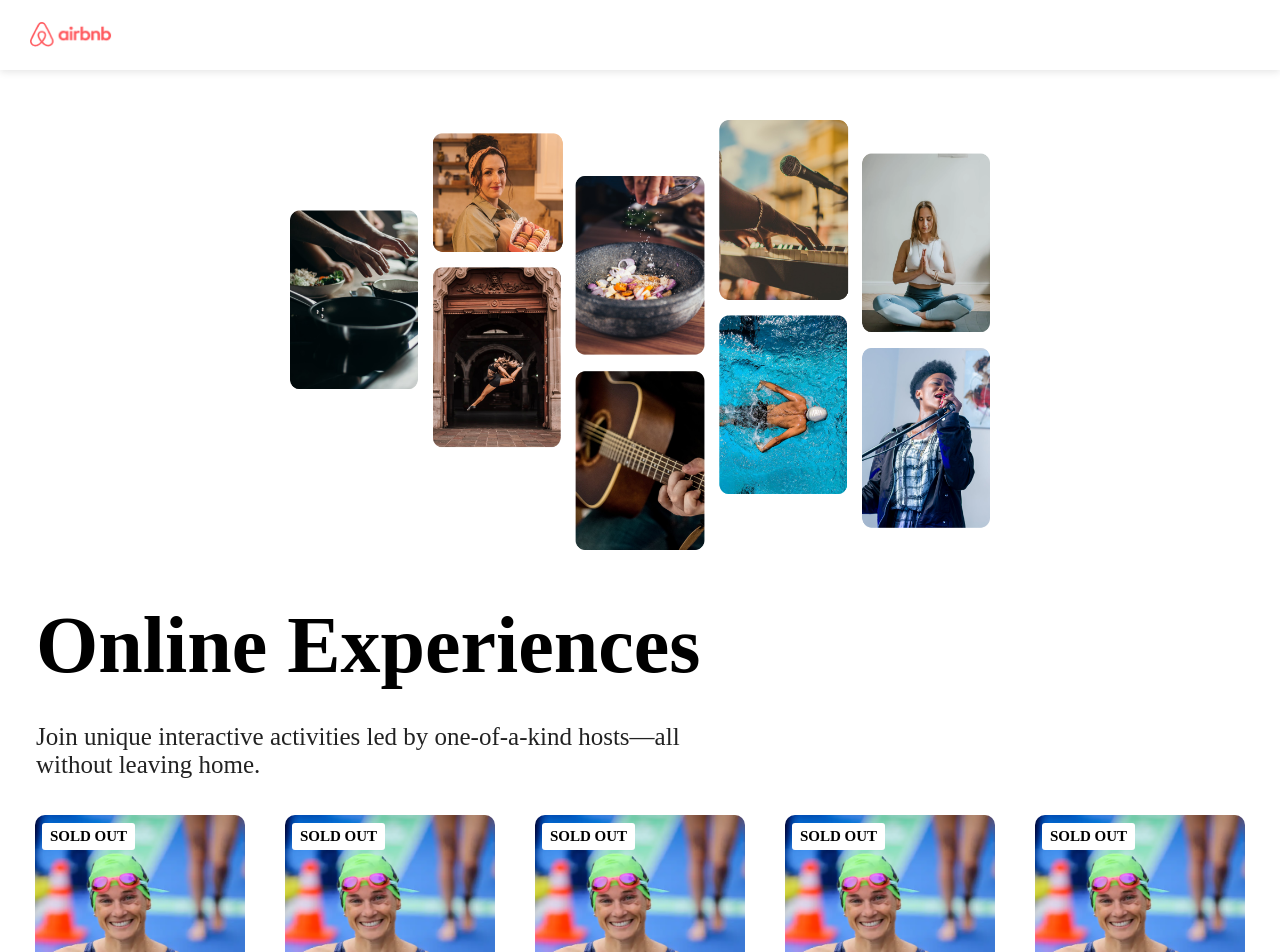
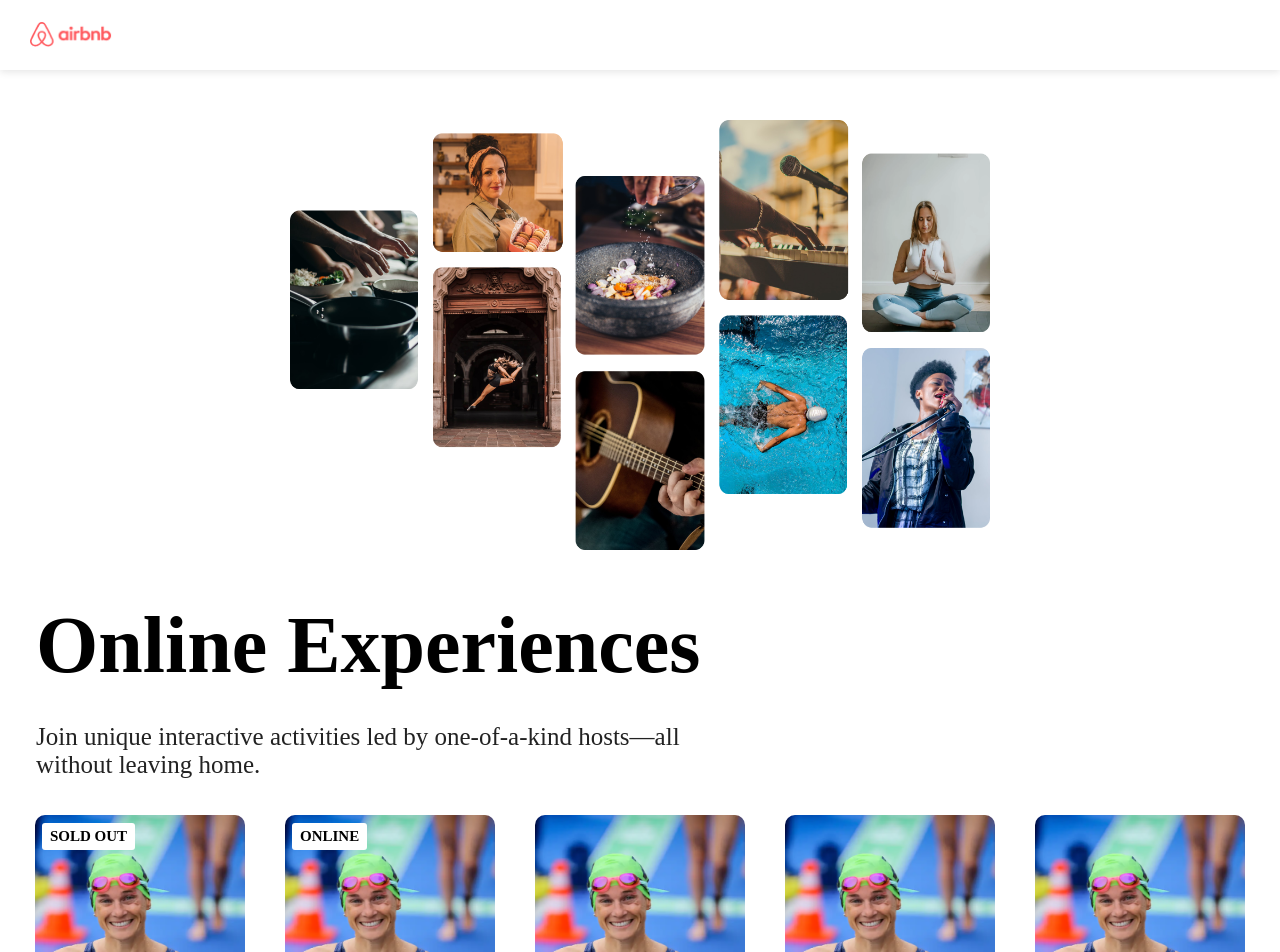
Before and after one commit to RoroNovAA/airbnb-landing-page, a React (Create React App) app: page / in a window 1280 px wide. Shown: the top 952 px of the page. Built offline with nearby package versions, Linux system fonts and the light colour scheme.

Commit message:
project complete

```diff
--- a/src/App.js
+++ b/src/App.js
@@ -9,14 +9,16 @@ function App() {
   const cards = data.map(item => {
     return (
       <Cards
-           key={item.id}
+           /* key={item.id}
            img={item.coverImg}
            rating={item.stats.rating}
            reviewCount={item.stats.reviewCount}
            location={item.location}
            title={item.title}
            price={item.price}
-           openSpots={item.openSpots}
+           openSpots={item.openSpots} */
+           key = {item.id}
+           {...item}
       />
     )
   })
--- a/src/components/Cards.js
+++ b/src/components/Cards.js
@@ -3,15 +3,24 @@ import Zaphares from "../Images/zaphares.png"
 import Star from "../Images/Star 1.png"
 
 export default function Cards(props) {
+    let badgeText;
+    if(props.openSpots === 0) {
+        badgeText = "SOLD OUT";
+    } else if(props.location === "Online") {
+        badgeText = "ONLINE"
+    }
     return (
         <section className="card-container">
-            <div className="card-badge">SOLD OUT</div>
+            {
+                badgeText &&
+                <div className="card-badge">{badgeText}</div>
+            }
             <img src={Zaphares}
             alt="Zaphares" className="card-img"/>
                 <div className="card-stats">
                     <img src={Star} alt="star" className="star" />
-                    <p>{props.rating}</p>
-                    <p className="grey">({props.reviewCount}) • {props.location}</p>
+                    <p>{props.stats.rating}</p>
+                    <p className="grey">({props.stats.reviewCount}) • {props.location}</p>
                 </div>
                 <p className="card-title">{props.title}</p>
                 <p><b>From ${props.price}</b> / person</p>
--- a/src/data.js
+++ b/src/data.js
@@ -41,7 +41,7 @@ export default [
     }
     ,
     {
-        id: 3,
+        id: 4,
         title: "Group Mountain Biking",
         description: "Experience the beautiful Norwegian landscape and meet new friends all while conquering rugged terrain on your mountain bike. (Bike provided!)",
         price: 50,
@@ -55,7 +55,7 @@ export default [
     }
     ,
     {
-        id: 3,
+        id: 5,
         title: "Group Mountain Biking",
         description: "Experience the beautiful Norwegian landscape and meet new friends all while conquering rugged terrain on your mountain bike. (Bike provided!)",
         price: 50,
```
